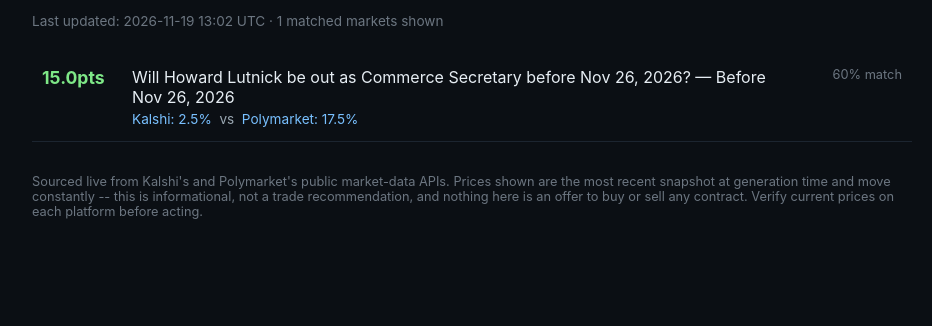
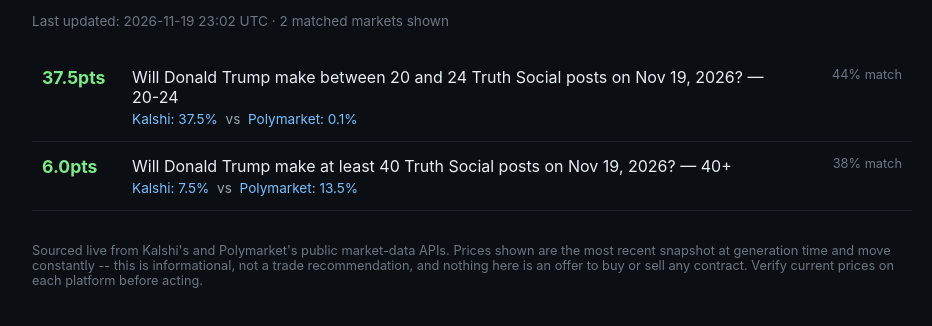
Before and after one commit to dondadahdidit/predict-gap-scanner, a plain HTML site: page docs/index.html in a window 1280 px wide. Shown: the part 110-436 px from the top of the page, without its empty margins (168-1100 px from the left). Drawn offline with Linux system fonts and the light colour scheme.

Commit message:
Update gap scan 2026-11-19T23:02Z

```diff
--- a/docs/index.html
+++ b/docs/index.html
@@ -28,21 +28,33 @@
 <div class="wrap">
   <h1>Predict Gap Scanner</h1>
   <p class="desc">Kalshi vs Polymarket -- same real-world question, different price. Refreshed automatically every few hours from each platform's public API.</p>
-  <div class="meta">Last updated: 2026-11-19 13:02 UTC &middot; 1 matched markets shown</div>
+  <div class="meta">Last updated: 2026-11-19 23:02 UTC &middot; 2 matched markets shown</div>
   <table>
     <tbody>
 
     <tr>
-      <td class="gap">15.0pts</td>
+      <td class="gap">37.5pts</td>
       <td>
-        <div class="q">Will Howard Lutnick be out as Commerce Secretary before Nov 26, 2026? — Before Nov 26, 2026</div>
+        <div class="q">Will Donald Trump make between 20 and 24 Truth Social posts on Nov 19, 2026? — 20-24</div>
         <div class="sub">
-          <a href="https://kalshi.com/markets/kxlutnickout" target="_blank" rel="noopener">Kalshi: 2.5%</a>
+          <a href="https://kalshi.com/markets/kxtruthsociald" target="_blank" rel="noopener">Kalshi: 37.5%</a>
           &nbsp;vs&nbsp;
-          <a href="https://polymarket.com/event/howard-lutnick-out-as-secretary-of-commerce-by-december-31" target="_blank" rel="noopener">Polymarket: 17.5%</a>
+          <a href="https://polymarket.com/event/donald-trump-of-truth-social-posts-november-17-november-24-2026-0-19" target="_blank" rel="noopener">Polymarket: 0.1%</a>
         </div>
       </td>
-      <td class="sim">60% match</td>
+      <td class="sim">44% match</td>
+    </tr>
+    <tr>
+      <td class="gap">6.0pts</td>
+      <td>
+        <div class="q">Will Donald Trump make at least 40 Truth Social posts on Nov 19, 2026? — 40+</div>
+        <div class="sub">
+          <a href="https://kalshi.com/markets/kxtruthsociald" target="_blank" rel="noopener">Kalshi: 7.5%</a>
+          &nbsp;vs&nbsp;
+          <a href="https://polymarket.com/event/donald-trump-of-truth-social-posts-november-17-november-24-2026-40-59" target="_blank" rel="noopener">Polymarket: 13.5%</a>
+        </div>
+      </td>
+      <td class="sim">38% match</td>
     </tr>
     </tbody>
   </table>
```
Also changed, not shown: docs/matches.json (+19 -9 lines).
